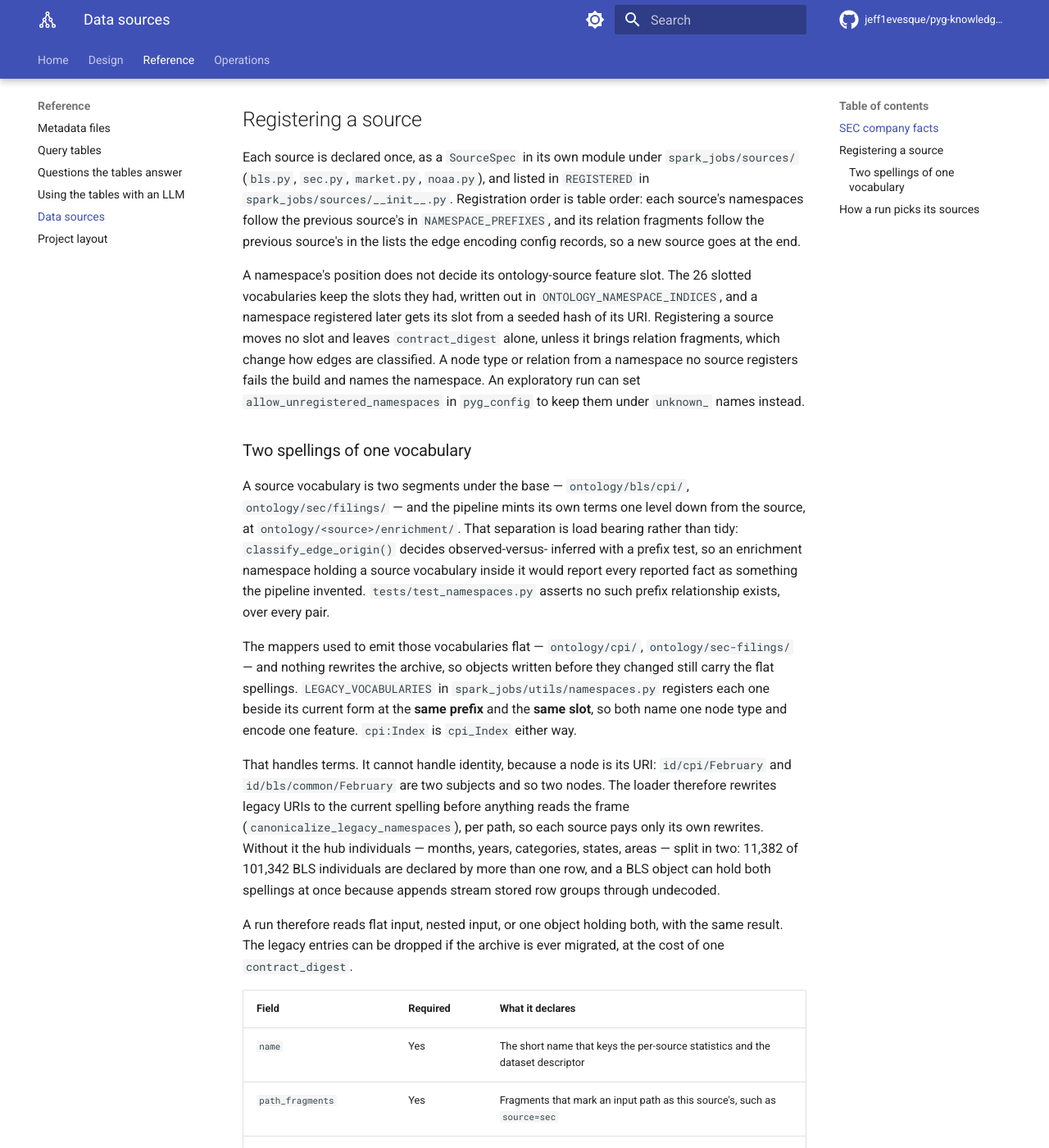
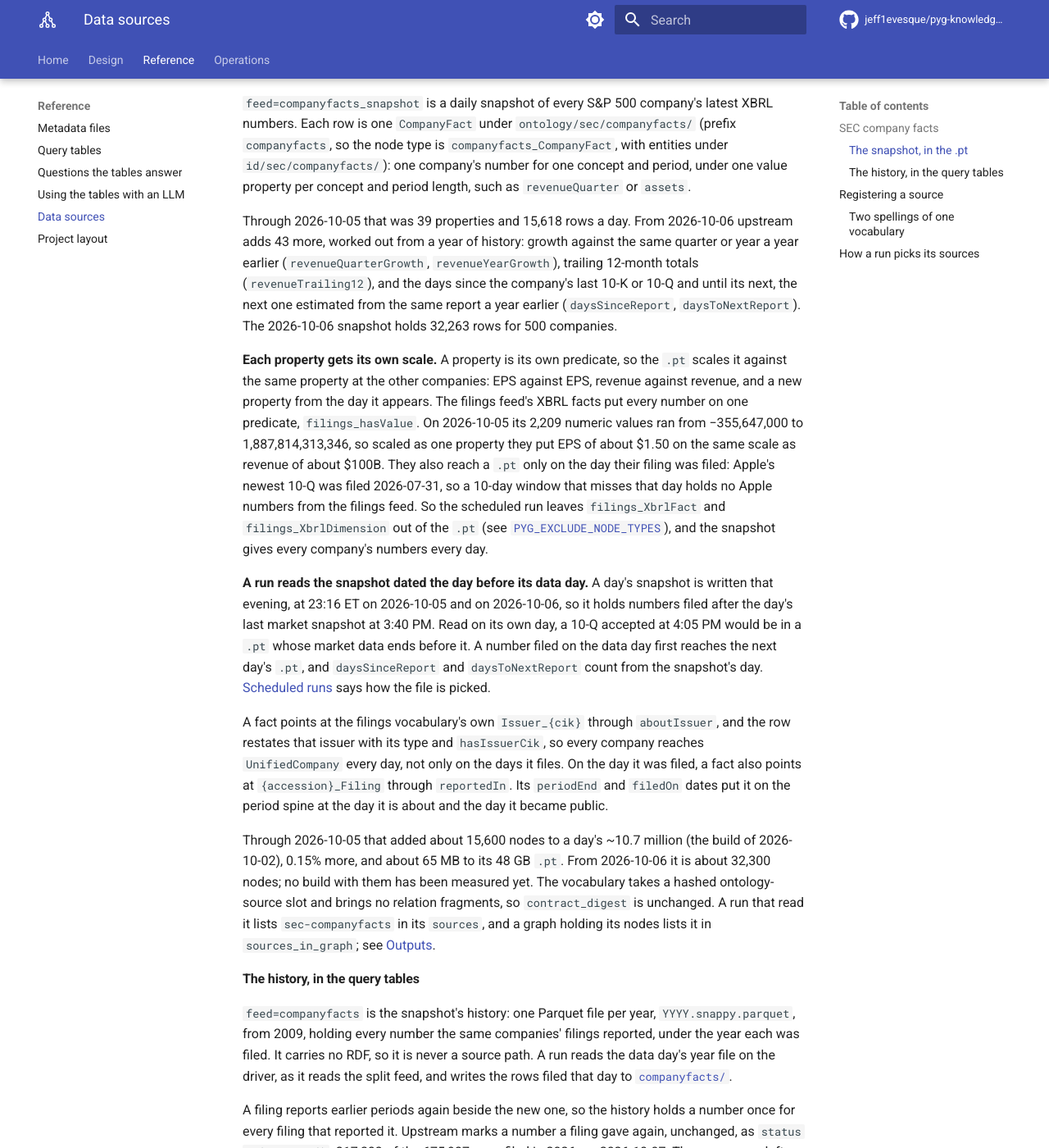
Before and after one commit to jeff1evesque/pyg-knowledge-graph-builder, an MkDocs documentation site: the page built from documentation/reference/sources.md, in a window 1280 px wide and 1400 px high, scrolled down 1435 px. Shown: the whole window at 82% size. Built offline with MkDocs 1.6.1 and Material for MkDocs 9.7.7, drawn with Linux system fonts in a browser that asks for light colours; comment, search, counter and statistics services are not loaded; some of the changed text lies outside the part shown.

Commit message:
#437: sources.md, which SEC data reaches the .pt and which the tables

```diff
--- a/documentation/reference/sources.md
+++ b/documentation/reference/sources.md
@@ -237,7 +237,8 @@
 `feed=companyfacts_snapshot` are the ones carrying RDF, and a source path naming
 any of the other eight is rejected before the job starts. Feeds are matched as
 whole path segments, so `feed=companyfacts`, the snapshot's history, which holds
-no RDF, is one of the eight. **Market** is a single flat vocabulary, `EquitySnapshot` and
+no RDF, is one of the eight. It is read on its own instead, for the
+[`companyfacts/`](tables.md#companyfacts) query table. **Market** is a single flat vocabulary, `EquitySnapshot` and
 `OptionSnapshot` with every field a direct property, covering ~500+ tickers with
 full options chains (~500K+ symbols per snapshot) at ~39 snapshots a day on
 20-minute intervals during market hours. **NOAA** is US weather alerts in CAP
@@ -245,20 +246,63 @@
 
 Stock splits are read as well, but not as a source. The split feed is plain
 Parquet, read directly into the [`splits/`](tables.md#splits) query table the way
-the constituents list is read, so it never enters the triples or the `.pt`.
+the constituents list is read, so it never enters the triples or the `.pt`. The
+SEC company facts history is read the same way, into
+[`companyfacts/`](tables.md#companyfacts).
 
 > **Measured volume:** one four-source day loads **322.7M triples** and enriches
 > to **421.4M**. Market is 99.5% of that; BLS 1.3M, SEC 198K, NOAA 143K.
 
 ### SEC company facts
 
+The `.pt` and the query tables take a company's numbers from different SEC feeds:
+
+| SEC data | In the `.pt` | In the query tables |
+|---|---|---|
+| Filings, issuers, 8-K items, insider transactions and acceptance times, from `feed=filings` | yes | yes |
+| The XBRL facts inside a 10-K or 10-Q, from `feed=filings` (`filings_XbrlFact`, `filings_XbrlDimension`) | no, in the scheduled run | yes |
+| Each company's latest numbers, from `feed=companyfacts_snapshot` (`companyfacts_CompanyFact`) | yes, from the snapshot dated the day before | no |
+| Every number as it was filed, from `feed=companyfacts` | no | yes, in [`companyfacts/`](tables.md#companyfacts), on the day it was filed |
+
+#### The snapshot, in the `.pt`
+
 `feed=companyfacts_snapshot` is a daily snapshot of every S&P 500 company's
-latest XBRL numbers, about 15,600 rows a day. Each row is one `CompanyFact`
-under `ontology/sec/companyfacts/` (prefix `companyfacts`, so the node type is
+latest XBRL numbers. Each row is one `CompanyFact` under
+`ontology/sec/companyfacts/` (prefix `companyfacts`, so the node type is
 `companyfacts_CompanyFact`, with entities under `id/sec/companyfacts/`): one
 company's number for one concept and period, under one value property per
-concept and period length, such as `revenueQuarter` or `assets`. Each one is
-scaled against the same property at the other companies.
+concept and period length, such as `revenueQuarter` or `assets`.
+
+Through 2026-10-05 that was 39 properties and 15,618 rows a day. From 2026-10-06
+upstream adds 43 more, worked out from a year of history: growth against the
+same quarter or year a year earlier (`revenueQuarterGrowth`, `revenueYearGrowth`),
+trailing 12-month totals (`revenueTrailing12`), and the days since the company's
+last 10-K or 10-Q and until its next, the next one estimated from the same
+report a year earlier (`daysSinceReport`, `daysToNextReport`). The 2026-10-06
+snapshot holds 32,263 rows for 500 companies.
+
+**Each property gets its own scale.** A property is its own predicate, so the
+`.pt` scales it against the same property at the other companies: EPS against
+EPS, revenue against revenue, and a new property from the day it appears. The
+filings feed's XBRL facts put every number on one predicate, `filings_hasValue`.
+On 2026-10-05 its 2,209 numeric values ran from −355,647,000 to
+1,887,814,313,346, so scaled as one property they put EPS of about $1.50 on the
+same scale as revenue of about $100B. They also reach a `.pt` only on the day
+their filing was filed: Apple's newest 10-Q was filed 2026-07-31, so a 10-day
+window that misses that day holds no Apple numbers from the filings feed. So the
+scheduled run leaves `filings_XbrlFact` and `filings_XbrlDimension` out of the
+`.pt` (see
+[`PYG_EXCLUDE_NODE_TYPES`](../operations/running-a-job.md#node-types-kept-out-of-the-pt)),
+and the snapshot gives every company's numbers every day.
+
+**A run reads the snapshot dated the day before its data day.** A day's
+snapshot is written that evening, at 23:16 ET on 2026-10-05 and on 2026-10-06,
+so it holds numbers filed after the day's last market snapshot at 3:40 PM. Read
+on its own day, a 10-Q accepted at 4:05 PM would be in a `.pt` whose market data
+ends before it. A number filed on the data day first reaches the next day's
+`.pt`, and `daysSinceReport` and `daysToNextReport` count from the snapshot's
+day. [Scheduled runs](../operations/running-a-job.md#setting-one-up) says how the
+file is picked.
 
 A fact points at the filings vocabulary's own `Issuer_{cik}` through
 `aboutIssuer`, and the row restates that issuer with its type and
@@ -267,11 +311,38 @@
 `{accession}_Filing` through `reportedIn`. Its `periodEnd` and `filedOn` dates
 put it on the period spine at the day it is about and the day it became public.
 
-That adds about 15,600 nodes to a day's ~10.7 million (the build of 2026-10-02),
-0.15% more, and about 65 MB to its 48 GB `.pt`. The vocabulary takes a hashed ontology-source slot and
-brings no relation fragments, so `contract_digest` is unchanged. A run that
-read it lists `sec-companyfacts` in its `sources`, and a graph holding its
-nodes lists it in `sources_in_graph`; see [Outputs](outputs.md).
+Through 2026-10-05 that added about 15,600 nodes to a day's ~10.7 million (the
+build of 2026-10-02), 0.15% more, and about 65 MB to its 48 GB `.pt`. From
+2026-10-06 it is about 32,300 nodes; no build with them has been measured yet.
+The vocabulary takes a hashed ontology-source slot and brings no relation
+fragments, so `contract_digest` is unchanged. A run that read it lists
+`sec-companyfacts` in its `sources`, and a graph holding its nodes lists it in
+`sources_in_graph`; see [Outputs](outputs.md).
+
+#### The history, in the query tables
+
+`feed=companyfacts` is the snapshot's history: one Parquet file per year,
+`YYYY.snappy.parquet`, from 2009, holding every number the same companies'
+filings reported, under the year each was filed. It carries no RDF, so it is
+never a source path. A run reads the data day's year file on the driver, as it
+reads the split feed, and writes the rows filed that day to
+[`companyfacts/`](tables.md#companyfacts).
+
+A filing reports earlier periods again beside the new one, so the history holds
+a number once for every filing that reported it. Upstream marks a number a
+filing gave again, unchanged, as `status = 'repeated'`: 317,283 of the 675,937
+rows filed in 2026, on 2026-10-07. Those rows are left out, so each number is in
+the tables once, on the day it was first filed, and again only on a day a filing
+changed it. `property` and `length` name 27 of the concepts plainly, such as
+`revenue` and `quarter`, so a query can ask for revenue without knowing each
+company's tag. 44,487 of the 358,654 rows kept for 2026 carry one.
+
+The snapshot's `CompanyFact` nodes are in no table. A snapshot restates every
+company's latest numbers each day, so they would land in every day's tables
+until the company files again: the 2026-10-05 snapshot matched 2026-10-04's on
+all 15,618 rows. The issuers it names stay, as they are the filings feed's own.
+A day whose tables have a `companyfacts/` partition lists `sec-companyfacts` in
+its [day marker](tables.md#the-day-marker)'s `sources`.
 
 ## Registering a source
 
```
